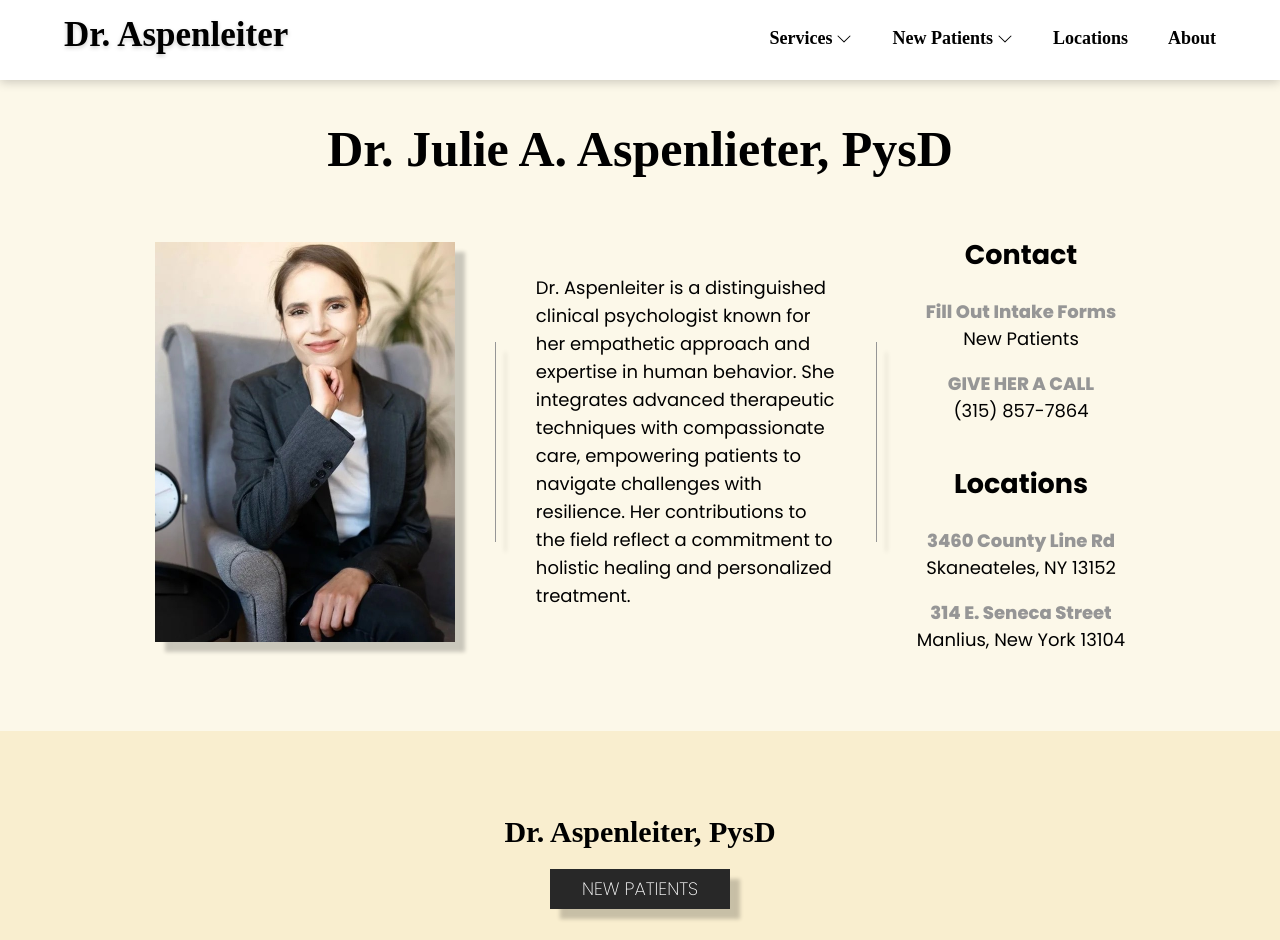
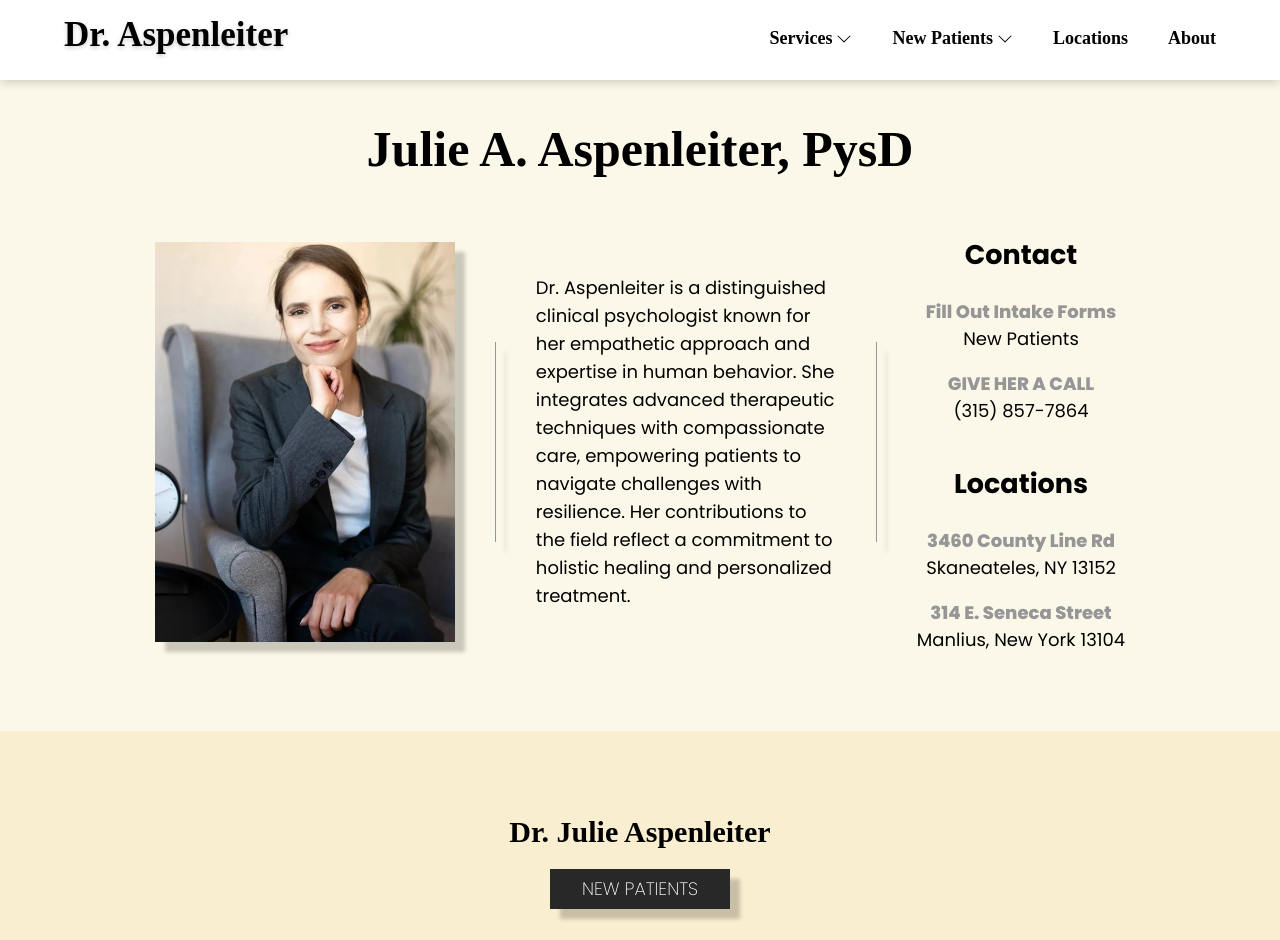
Before and after one commit to DanielRamsgard/dr-ja-front, a React (Create React App) app: page /about in a window 1280 px wide. Shown: the top 940 px of the page. Built offline with nearby package versions, Linux system fonts and the light colour scheme; a web font is replaced by a local one.

Commit message:
fixed spell

```diff
--- a/src/components/bottomHeader.js
+++ b/src/components/bottomHeader.js
@@ -8,7 +8,7 @@ const BottomHeader = () => {
         <>
             <div className="bottom-header">
                 <div className="bottom-header-title">
-                    Dr. Aspenleiter, PysD
+                    Dr. Julie Aspenleiter
                 </div>
                 <div className="new-patients" onClick={() => {
                     navigate("/new-patient-forms")
--- a/src/components/info.js
+++ b/src/components/info.js
@@ -11,7 +11,7 @@ const Info = () => {
             <div className="specialties">
                 <div className="specialties-container">
                     <div className="landing-title title">
-                        Dr. Julie A. Aspenlieter, PysD
+                        Julie A. Aspenleiter, PysD
                     </div>
                     <div className="spacer-3"></div>
                     <div className="expertise-3">
```
